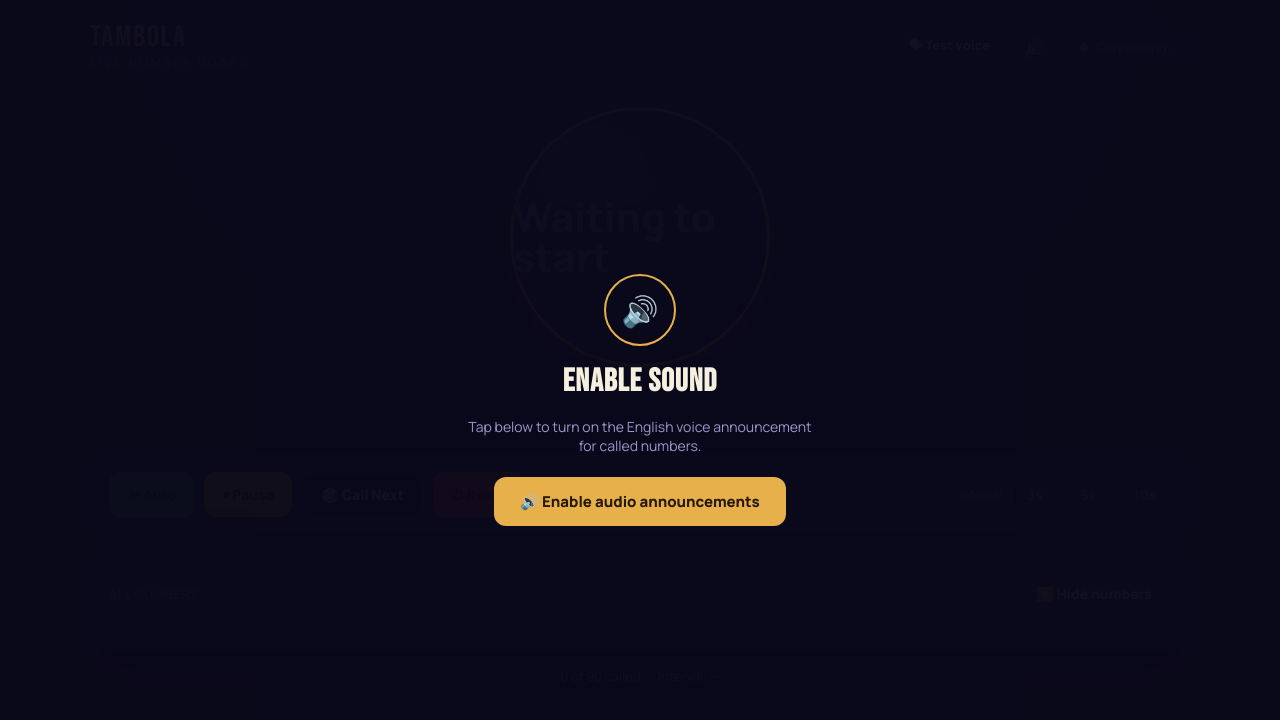
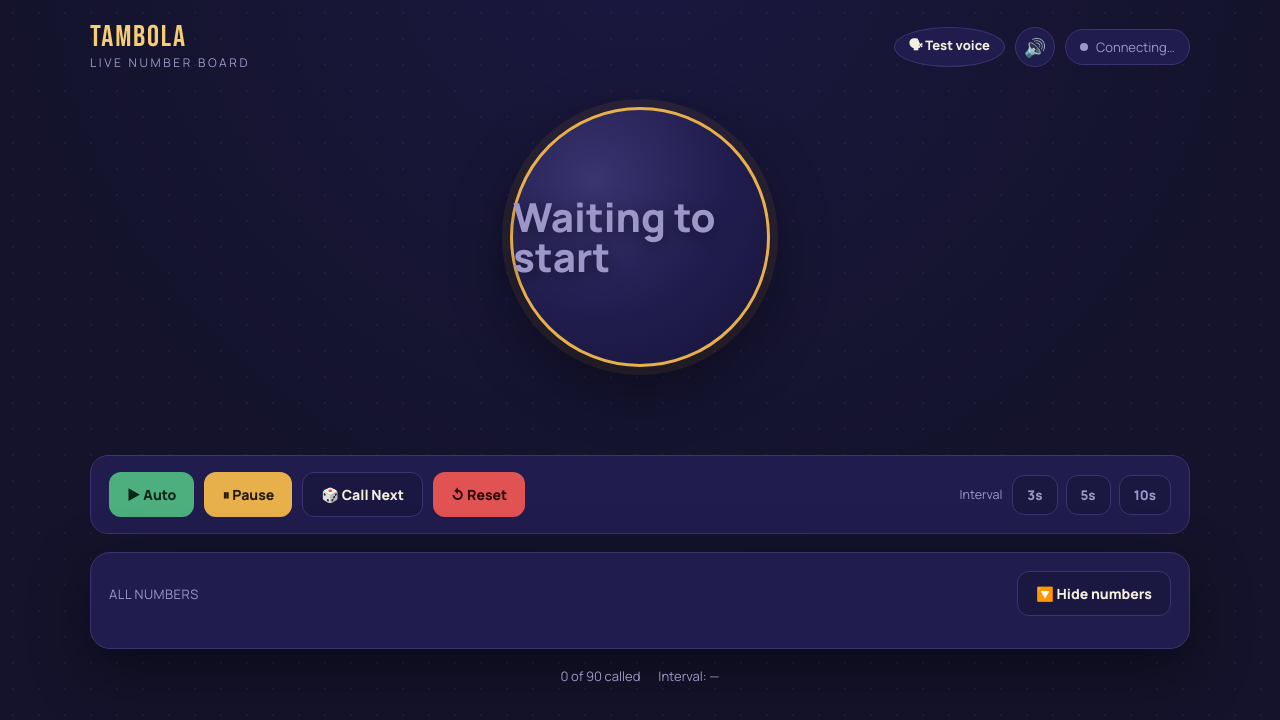
Before and after one commit to ma290/Tambola, a website: page display.html in a window 1280 px wide. Drawn offline with nearby package versions, Linux system fonts and the light colour scheme.

Commit message:
Update display.html

```diff
--- a/display.html
+++ b/display.html
@@ -214,26 +214,6 @@
     color: var(--muted); font-size: 13px;
   }
 
-  /* ===== Sound gate (must enable before audio can play) ===== */
-  #soundGate {
-    position: fixed; inset: 0; z-index: 998;
-    display: flex; align-items: center; justify-content: center; flex-direction: column; gap: 16px;
-    background: rgba(10, 9, 26, 0.97);
-    text-align: center; padding: 24px;
-  }
-  #soundGate.hidden { display: none; }
-  #soundGate .icon {
-    width: 72px; height: 72px; border-radius: 50%;
-    border: 2px solid var(--gold); color: var(--gold-bright);
-    display: flex; align-items: center; justify-content: center; font-size: 30px;
-  }
-  #soundGate h2 { font-family: var(--font-display); font-size: 32px; margin: 0; letter-spacing: 0.03em; }
-  #soundGate p { color: var(--muted); max-width: 360px; margin: 0; font-size: 14px; }
-  #soundGate button {
-    margin-top: 6px; padding: 14px 26px; background: var(--gold); color: #241a05;
-    font-weight: 800; font-size: 15px; border-radius: 12px; border: none;
-  }
-
   @media (max-width: 640px) {
     .grid { grid-template-columns: repeat(5, 1fr); }
     .reveal { width: 190px; height: 190px; }
@@ -248,13 +228,6 @@
   <div class="icon">⌁</div>
   <h2>You're offline</h2>
   <p>This screen needs an internet connection to receive numbers from the host. Please turn your internet back on.</p>
-</div>
-
-<div id="soundGate">
-  <div class="icon">🔊</div>
-  <h2>Enable sound</h2>
-  <p>Tap below to turn on the English voice announcement for called numbers.</p>
-  <button id="enableSoundBtn">🔊 Enable audio announcements</button>
 </div>
 
 <div class="stage">
@@ -344,33 +317,24 @@
   });
   renderMute();
 
-  // ---- sound gate (English voice announcement is required, so unlock it up front) ----
-  const soundGate = document.getElementById('soundGate');
-  const enableSoundBtn = document.getElementById('enableSoundBtn');
-  let soundUnlocked = sessionStorage.getItem('tambolaSoundUnlocked') === '1';
-
+  // ---- sound unlock (no gate screen; unlock silently on first user tap) ----
+  // Mobile browsers / WebView require a real user-gesture play() before any
+  // later programmatic audio.play() calls will work. Since we removed the
+  // explicit "Enable audio" gate, we piggyback on the first click/tap
+  // anywhere on the page (e.g. Start, Call Next, mute toggle, etc.).
   function unlockSound() {
-    // Unlock HTML5 <audio> playback (the primary announcement path) with a
-    // real user-gesture play/pause — required by mobile browsers and
-    // WebView before any later programmatic play() calls will work.
     try {
       const a = new Audio('/audio/1.mp3');
       a.volume = 0;
       a.play().then(() => { a.pause(); a.currentTime = 0; }).catch(() => {});
     } catch (e) {}
     if ('speechSynthesis' in window) {
-      // a near-silent utterance, purely to satisfy the browser's
-      // "must follow a user gesture" rule for speech audio (fallback path)
       const warm = new SpeechSynthesisUtterance(' ');
       warm.volume = 0;
       speechSynthesis.speak(warm);
     }
-    soundUnlocked = true;
-    sessionStorage.setItem('tambolaSoundUnlocked', '1');
-    soundGate.classList.add('hidden');
   }
-  enableSoundBtn.addEventListener('click', unlockSound);
-  if (soundUnlocked) soundGate.classList.add('hidden');
+  document.addEventListener('click', unlockSound, { once: true });
 
   // ---- speech (English announcement) ----
   // Primary path: pre-generated audio clips (/audio/N.mp3) — these are
```
